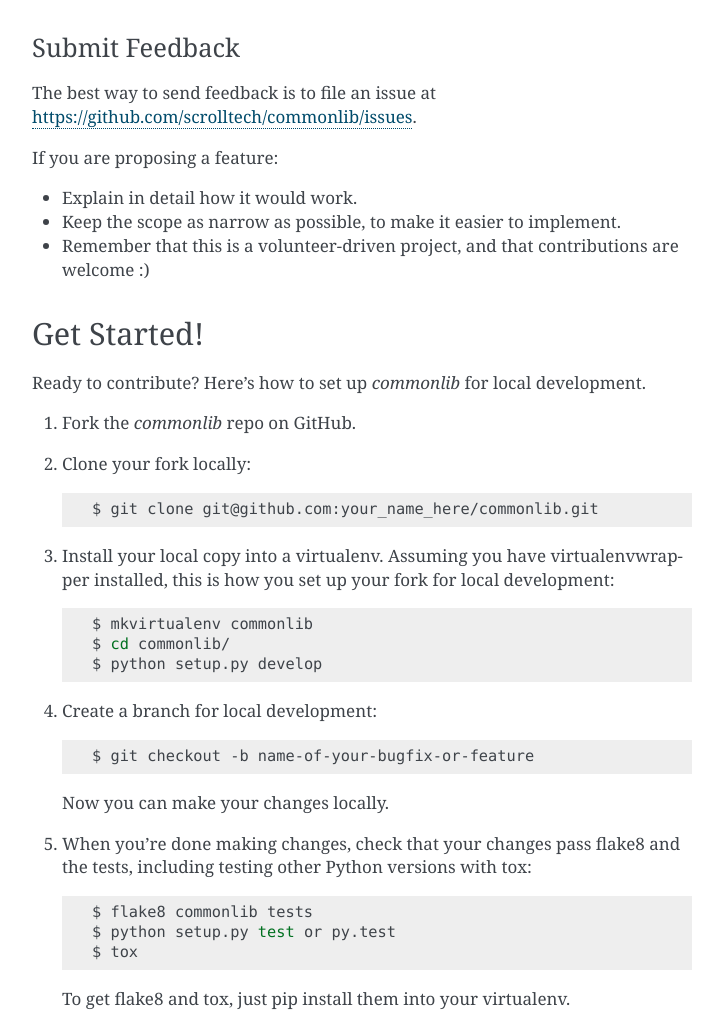
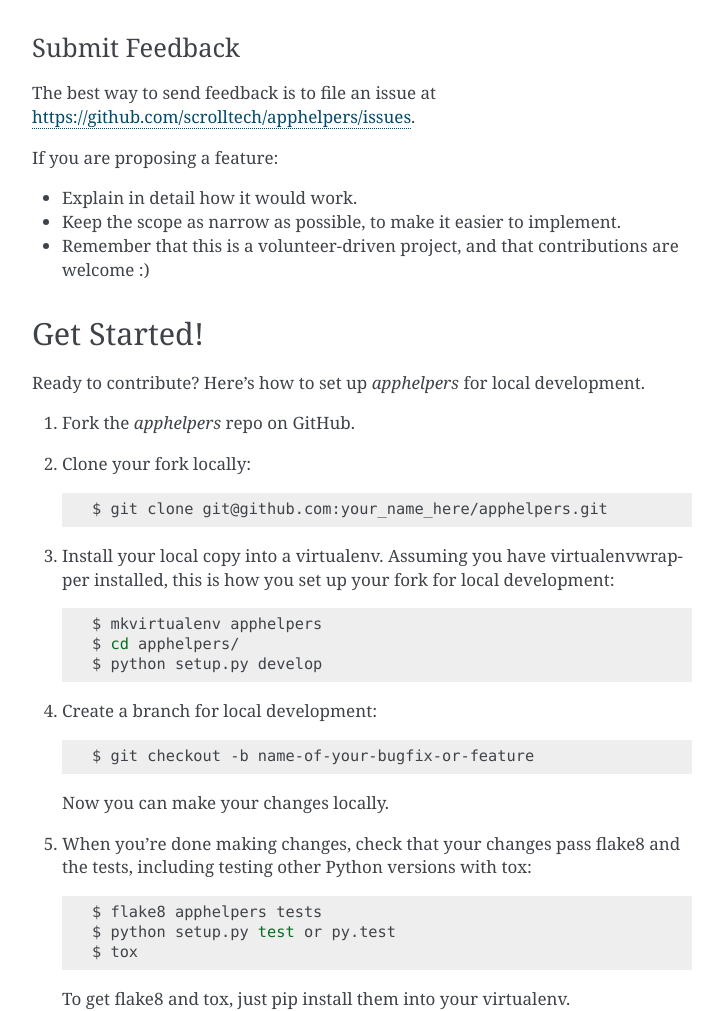
Before and after one commit to stckme/apphelpers, a Sphinx documentation site: the page built from docs/contributing.rst, in a window 1280 px wide and 1400 px high, scrolled down 752 px. Shown: the part 155-1166 px from the top of the window, without its empty margins (388-1111 px from the left). Built offline with Sphinx 7.4.7, drawn with Linux system fonts in a browser that asks for light colours; pages that are not in the unit, such as notebooks, are missing from menus; the version number is read from the project's files by our own code; some of the changed text lies outside the part shown.

Commit message:
renaming commonlib to apphelpers

```diff
--- a/CONTRIBUTING.rst
+++ b/CONTRIBUTING.rst
@@ -15,7 +15,7 @@ Types of Contributions
 Report Bugs
 ~~~~~~~~~~~
 
-Report bugs at https://github.com/scrolltech/commonlib/issues.
+Report bugs at https://github.com/scrolltech/apphelpers/issues.
 
 If you are reporting a bug, please include:
 
@@ -45,7 +45,7 @@ articles, and such.
 Submit Feedback
 ~~~~~~~~~~~~~~~
 
-The best way to send feedback is to file an issue at https://github.com/scrolltech/commonlib/issues.
+The best way to send feedback is to file an issue at https://github.com/scrolltech/apphelpers/issues.
 
 If you are proposing a feature:
 
@@ -57,17 +57,17 @@ If you are proposing a feature:
 Get Started!
 ------------
 
-Ready to contribute? Here's how to set up `commonlib` for local development.
+Ready to contribute? Here's how to set up `apphelpers` for local development.
 
-1. Fork the `commonlib` repo on GitHub.
+1. Fork the `apphelpers` repo on GitHub.
 2. Clone your fork locally::
 
-    $ git clone git@github.com:your_name_here/commonlib.git
+    $ git clone git@github.com:your_name_here/apphelpers.git
 
 3. Install your local copy into a virtualenv. Assuming you have virtualenvwrapper installed, this is how you set up your fork for local development::
 
-    $ mkvirtualenv commonlib
-    $ cd commonlib/
+    $ mkvirtualenv apphelpers
+    $ cd apphelpers/
     $ python setup.py develop
 
 4. Create a branch for local development::
@@ -79,7 +79,7 @@ Ready to contribute? Here's how to set up `commonlib` for local development.
 5. When you're done making changes, check that your changes pass flake8 and the
    tests, including testing other Python versions with tox::
 
-    $ flake8 commonlib tests
+    $ flake8 apphelpers tests
     $ python setup.py test or py.test
     $ tox
 
@@ -103,7 +103,7 @@ Before you submit a pull request, check that it meets these guidelines:
    your new functionality into a function with a docstring, and add the
    feature to the list in README.rst.
 3. The pull request should work for Python 2.7, 3.4, 3.5 and 3.6, and for PyPy. Check
-   https://travis-ci.org/scrolltech/commonlib/pull_requests
+   https://travis-ci.org/scrolltech/apphelpers/pull_requests
    and make sure that the tests pass for all supported Python versions.
 
 Tips
@@ -112,7 +112,7 @@ Tips
 To run a subset of tests::
 
 
-    $ python -m unittest tests.test_commonlib
+    $ python -m unittest tests.test_apphelpers
 
 Deploying
 ---------
--- a/docs/conf.py
+++ b/docs/conf.py
@@ -1,7 +1,7 @@
 #!/usr/bin/env python
 # -*- coding: utf-8 -*-
 #
-# commonlib documentation build configuration file, created by
+# apphelpers documentation build configuration file, created by
 # sphinx-quickstart on Fri Jun  9 13:47:02 2017.
 #
 # This file is execfile()d with the current directory set to its
@@ -22,7 +22,7 @@ import os
 import sys
 sys.path.insert(0, os.path.abspath('..'))
 
-import commonlib
+import apphelpers
 
 # -- General configuration ---------------------------------------------
 
@@ -56,9 +56,9 @@ author = u"Scroll Tech"
 # the built documents.
 #
 # The short X.Y version.
-version = commonlib.__version__
+version = apphelpers.__version__
 # The full version, including alpha/beta/rc tags.
-release = commonlib.__version__
+release = apphelpers.__version__
 
 # The language for content autogenerated by Sphinx. Refer to documentation
 # for a list of supported languages.
@@ -101,7 +101,7 @@ html_static_path = ['_static']
 # -- Options for HTMLHelp output ---------------------------------------
 
 # Output file base name for HTML help builder.
-htmlhelp_basename = 'commonlibdoc'
+htmlhelp_basename = 'apphelpersdoc'
 
 
 # -- Options for LaTeX output ------------------------------------------
@@ -128,7 +128,7 @@ latex_elements = {
 # (source start file, target name, title, author, documentclass
 # [howto, manual, or own class]).
 latex_documents = [
-    (master_doc, 'commonlib.tex',
+    (master_doc, 'apphelpers.tex',
      u'Common helper libraries for Python Apps Documentation',
      u'Scroll Tech', 'manual'),
 ]
@@ -139,7 +139,7 @@ latex_documents = [
 # One entry per manual page. List of tuples
 # (source start file, name, description, authors, manual section).
 man_pages = [
-    (master_doc, 'commonlib',
+    (master_doc, 'apphelpers',
      u'Common helper libraries for Python Apps Documentation',
      [author], 1)
 ]
@@ -151,10 +151,10 @@ man_pages = [
 # (source start file, target name, title, author,
 #  dir menu entry, description, category)
 texinfo_documents = [
-    (master_doc, 'commonlib',
+    (master_doc, 'apphelpers',
      u'Common helper libraries for Python Apps Documentation',
      author,
-     'commonlib',
+     'apphelpers',
      'One line description of project.',
      'Miscellaneous'),
 ]
--- a/docs/usage.rst
+++ b/docs/usage.rst
@@ -4,4 +4,4 @@ Usage
 
 To use Common helper libraries for Python Apps in a project::
 
-    import commonlib
+    import apphelpers
--- a/setup.cfg
+++ b/setup.cfg
@@ -7,7 +7,7 @@ tag = True
 search = version='{current_version}'
 replace = version='{new_version}'
 
-[bumpversion:file:commonlib/__init__.py]
+[bumpversion:file:apphelpers/__init__.py]
 search = __version__ = '{current_version}'
 replace = __version__ = '{new_version}'
 
```
Also changed, not shown: README.md (+1 -1 lines), README.rst (+9 -9 lines), docs/installation.rst (+5 -5 lines), setup.py (+4 -4 lines), 6 other files.
